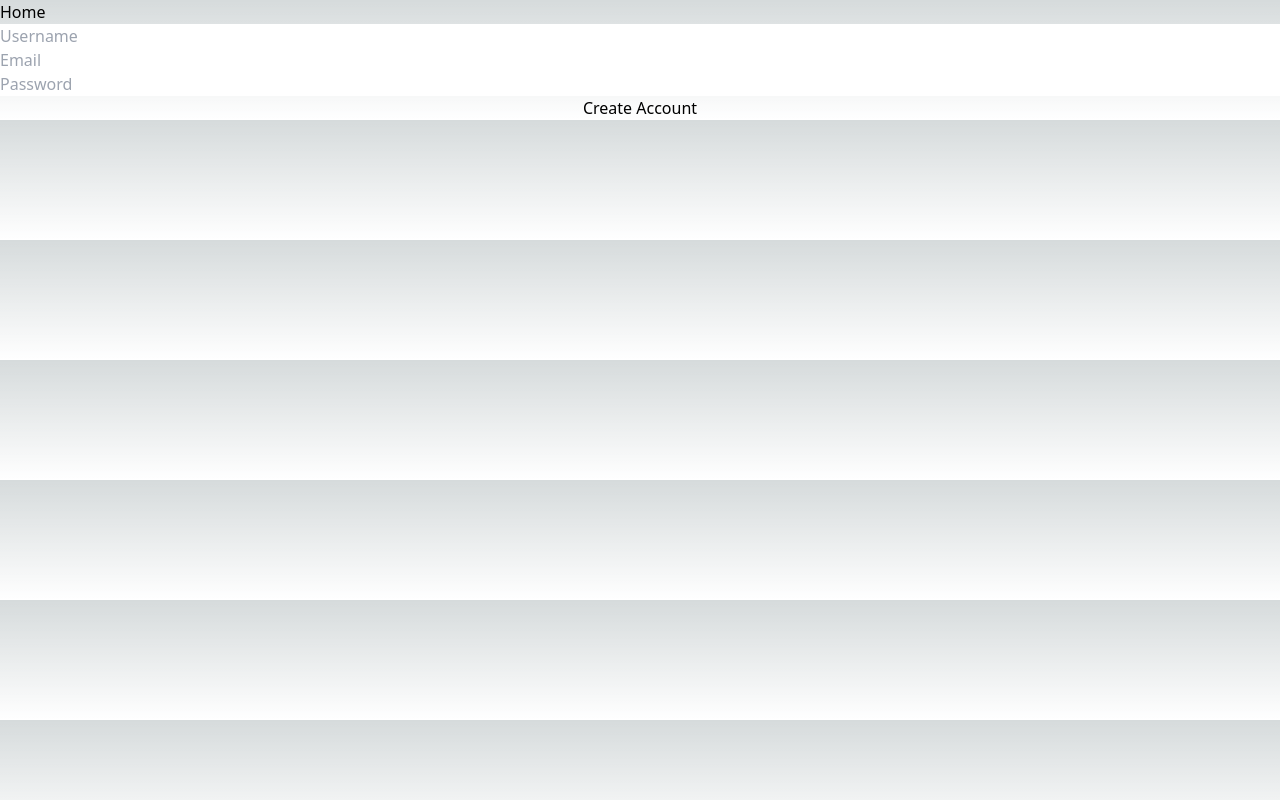
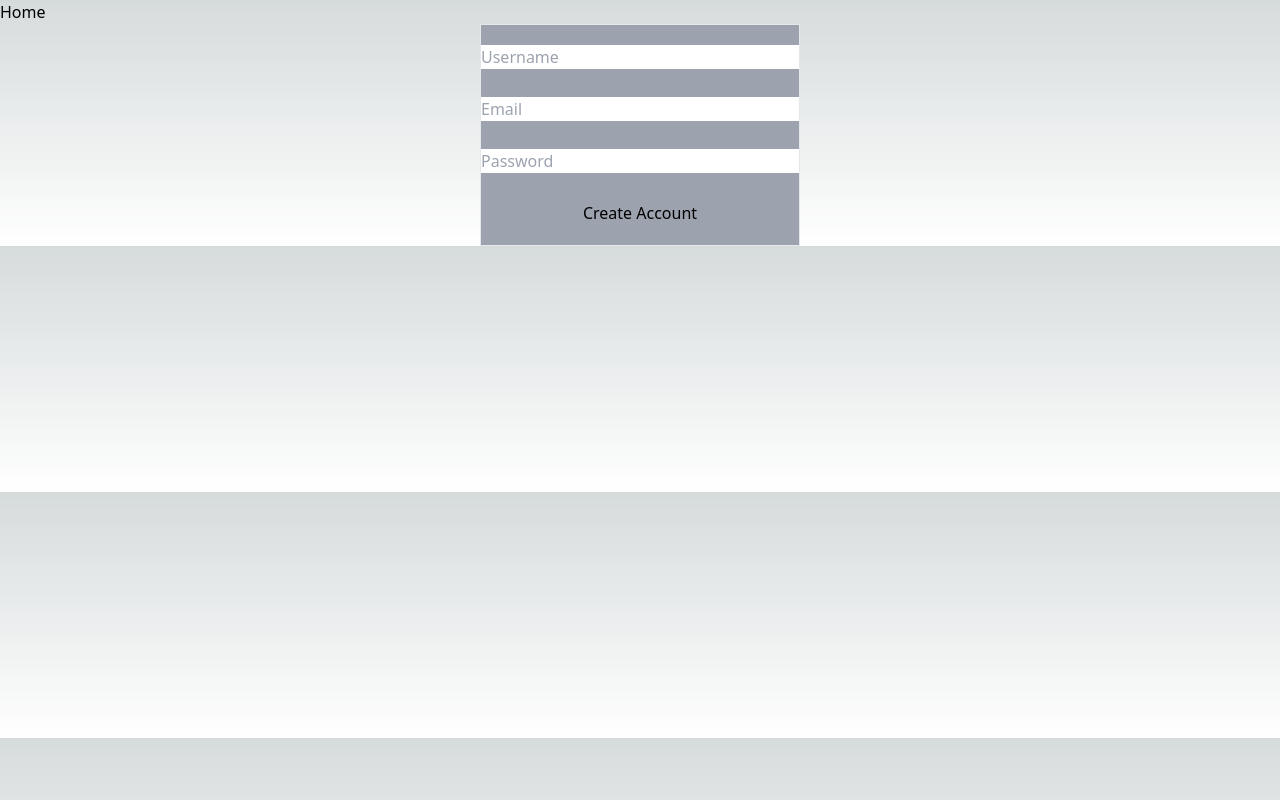
Before and after one commit to alstjd0051/Freeboard_next, a Next.js app: page / in a window 1280 px wide. Built offline with nearby package versions, Linux system fonts and the light colour scheme.

Commit message:
UPDATE:: add  required

```diff
--- a/app/forms.tsx
+++ b/app/forms.tsx
@@ -3,22 +3,37 @@
 import React, { useState } from "react";
 import { useForm } from "react-hook-form";
 
-// Less code
 // Better validation
 // Better Errors(set,clear,display)
 // Have contorl over inputs
-// Dont deal with evetnts
-// Easier Inputs
 
 type Props = {};
 
 const Forms = () => {
-  const { register, watch } = useForm();
+  const { register, handleSubmit } = useForm();
+  const onValid = () => {
+    console.log("Hello");
+  };
   return (
-    <form className="flex flex-col">
-      <input {...register("username")} type="text" placeholder="Username" />
-      <input {...register("email")} type="email" placeholder="Email" />
-      <input {...register("password")} type="password" placeholder="Password" />
+    <form
+      onSubmit={handleSubmit(onValid)}
+      className="flex flex-col w-80 m-auto py-5 gap-2 border bg-gray-400 space-y-5  "
+    >
+      <input
+        {...register("username", { required: true })}
+        type="text"
+        placeholder="Username"
+      />
+      <input
+        {...register("email", { required: true })}
+        type="email"
+        placeholder="Email"
+      />
+      <input
+        {...register("password", { required: true })}
+        type="password"
+        placeholder="Password"
+      />
       <input type="submit" value="Create Account" />
     </form>
   );
```
